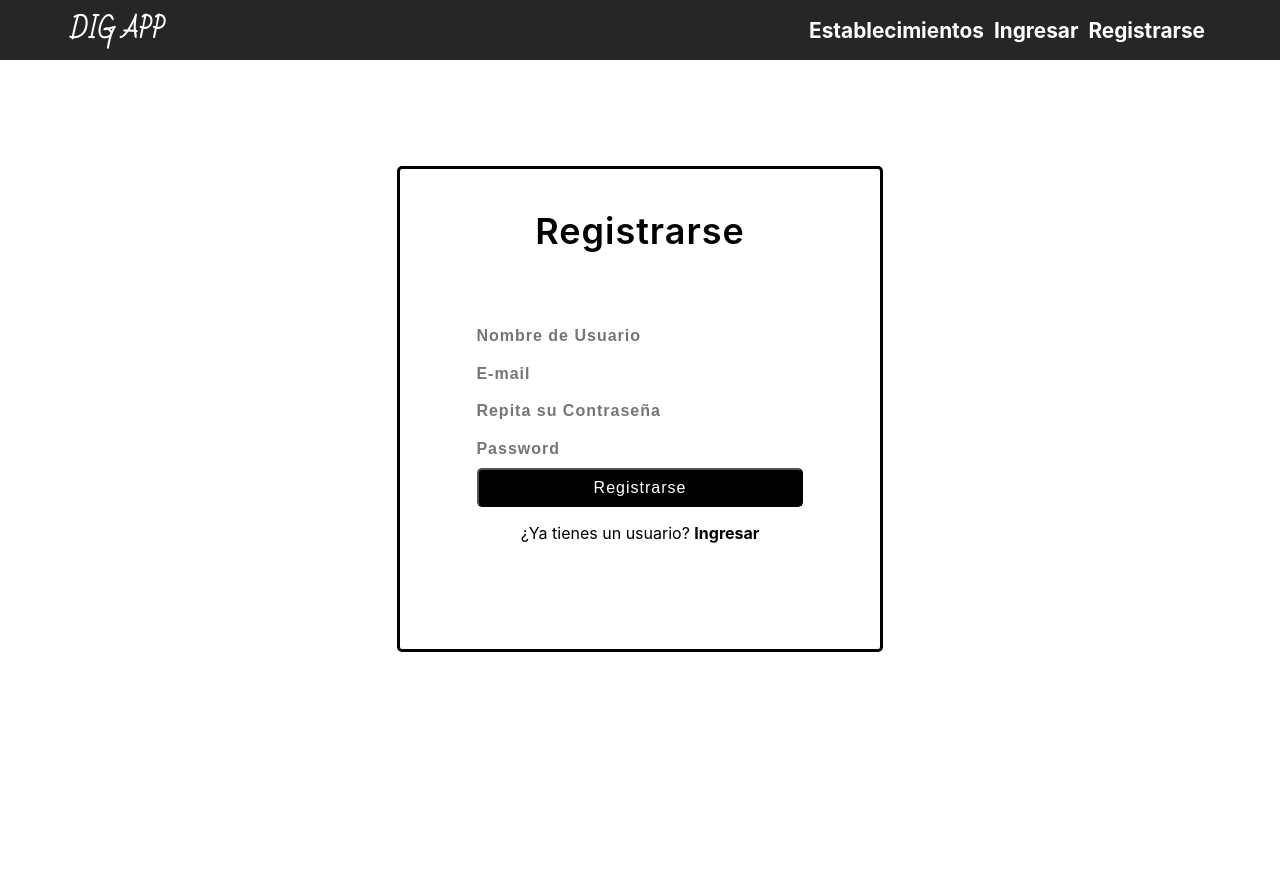
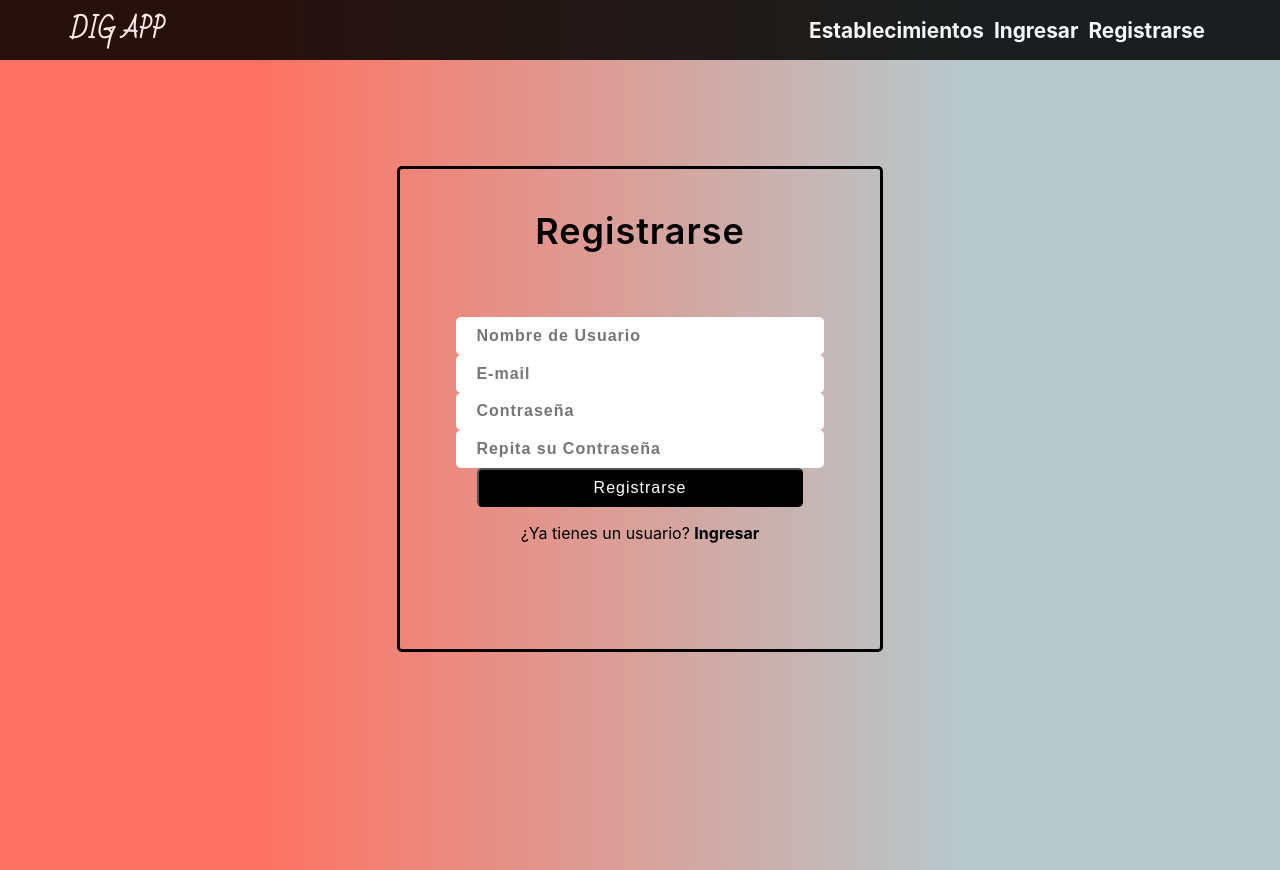
Before and after one commit to se2-group5/FrontEnd, a React (Create React App) app: page /signup in a window 1280 px wide. Built offline with nearby package versions, Linux system fonts and the light colour scheme; a web font is replaced by a local one.

Commit message:
set repository

```diff
--- a/src/Pages/Establishment/Establishment.jsx
+++ b/src/Pages/Establishment/Establishment.jsx
@@ -18,9 +18,20 @@ function Establishment() {
   const baseURL = `http://localhost:8000/api/businesses/${id}`;
 
   const data = async () => {
-    await axios.get(baseURL).then((response) => {
-      setEst(response.data);
-    });
+    await axios
+      .get(baseURL)
+      .then((response) => {
+        setEst(response.data);
+      })
+      .catch((error) => {
+        return error.response.data;
+      })
+      .then((error) => {
+        if (error.detail === "Not found.") {
+          console.log(error.detail);
+          window.location.href = "/NotFound";
+        }
+      });
   };
 
   useEffect(() => {
--- a/src/Pages/Establishment/MakeReport/MakeReport.jsx
+++ b/src/Pages/Establishment/MakeReport/MakeReport.jsx
@@ -36,9 +36,13 @@ function MakeReport() {
         business_id: parseInt(id),
         user_id: cookies.get("id"),
       },
-    }).then(() => {
-      window.location.href = `/establishment/${id}`;
-    });
+    })
+      .then(() => {
+        window.location.href = `/establishment/${id}`;
+      })
+      .catch((error) => {
+        console.log(error);
+      });
   };
 
   const [rating_business, setRating_business] = useState("");
--- a/src/Pages/Establishments/Establishments.js
+++ b/src/Pages/Establishments/Establishments.js
@@ -1,9 +1,7 @@
 import React, { useEffect, useState } from "react";
 import Card from "./Card/Card";
 import axios from "axios";
-
 import img1 from "../../assets/images/image9.jpg";
-
 import "./Establishments.css";
 
 const baseURL = "http://localhost:8000/api/businesses";
@@ -12,9 +10,17 @@ function Establisments() {
   const [establishments, setEstablishments] = useState();
 
   const getStablishments = async () => {
-    const res = await axios.get(baseURL);
-    const response = res.data;
-    setEstablishments(response);
+    await axios
+      .get(baseURL)
+      .then((response) => {
+        return response.data;
+      })
+      .then((response) => {
+        setEstablishments(response);
+      })
+      .catch((error) => {
+        console.log(error);
+      });
   };
 
   useEffect(() => {
--- a/src/Pages/Register/Register.css
+++ b/src/Pages/Register/Register.css
@@ -1,6 +1,12 @@
 .register {
   height: 100vh;
   padding-top: 70px;
+  background: rgb(255, 114, 97);
+  background: linear-gradient(
+    90deg,
+    rgba(255, 114, 97, 1) 20%,
+    rgba(183, 200, 203, 1) 75%
+  );
 }
 
 .register__container {
--- a/src/Pages/Register/Register.js
+++ b/src/Pages/Register/Register.js
@@ -1,29 +1,146 @@
 import React from "react";
+import axios from "axios";
 import "./Register.css";
+import { useForm } from "react-hook-form";
+import md5 from "md5";
+import Cookies from "universal-cookie";
+
+const baseURL = "http://localhost:8000/api/users/";
+const cookies = new Cookies();
 
 function Register() {
+  const {
+    register,
+    handleSubmit,
+    formState: { errors },
+  } = useForm();
+
+  console.log();
+
+  const onSubmit = (event) => {
+    if (event.password1 === event.password2) {
+      axios({
+        method: "post",
+        url: baseURL,
+        data: {
+          password: md5(event.password1),
+          is_superuser: false,
+          username: event.username,
+          email: event.email,
+          city: 1,
+        },
+      })
+        .then((response) => {
+          return response.data;
+        })
+        .then((response) => {
+          cookies.set("id", response.id, { path: "/" });
+          cookies.set("name", response.username, { path: "/" });
+          window.location.href = "/establishments";
+        })
+        .catch((error) => {
+          if (error.response.data) {
+            return error.response.data;
+          }
+        })
+        .then((error) => {
+          if (error.email) {
+            console.log(error);
+            alert("Este email ya esta siendo usado.");
+          } else if (error.username) {
+            console.log(error);
+            alert("Este nombre de Usuario ya esta siendo usado.");
+          }
+        });
+    } else {
+      alert("Las contraseñas no coinciden");
+    }
+  };
+
   return (
     <div className="register">
       <div className="register__container">
         <div className="register__info__container">
           <h1 className="tittle">Registrarse</h1>
-          <form className="inputs__container">
+          <form className="inputs__container" onSubmit={handleSubmit(onSubmit)}>
             <input
               className="input"
               type="text"
               placeholder="Nombre de Usuario"
+              {...register("username", {
+                required: {
+                  value: true,
+                  message: "Este campo es requerido",
+                },
+                minLength: {
+                  value: 4,
+                  message: "Minimo 4 caracteres",
+                },
+                maxLength: {
+                  value: 20,
+                  message: "Maximo 20 caracteres",
+                },
+              })}
             ></input>
-            <input className="input" type="text" placeholder="E-mail"></input>
+            {errors.username && (
+              <span className="span">{errors.username.message}</span>
+            )}
             <input
               className="input"
-              type="texpasswordt"
-              placeholder="Repita su Contraseña"
+              type="text"
+              placeholder="E-mail"
+              {...register("email", {
+                required: {
+                  value: true,
+                  message: "El campo es requerido",
+                },
+                pattern: {
+                  value: /^[A-Z0-9._%+-]+@[A-Z0-9.-]+\.[A-Z]{2,4}$/i,
+                  message: "Ingrese un correo válido",
+                },
+              })}
             ></input>
+            {errors.email && (
+              <span className="span">{errors.email.message}</span>
+            )}
             <input
               className="input"
               type="password"
-              placeholder="Password"
+              placeholder="Contraseña"
+              {...register("password1", {
+                required: {
+                  value: true,
+                  message: "El campo es requerido",
+                },
+                pattern: {
+                  value:
+                    /^(?=.[a-z])(?=.[A-Z])(?=.*\d)[A-Za-z\d]{8,15}[^’\s]$/i,
+                  message: "Ingrese una constraseña valida",
+                },
+              })}
             ></input>
+            {errors.password1 && (
+              <span className="span">{errors.password1.message}</span>
+            )}
+            <input
+              className="input"
+              type="password"
+              placeholder="Repita su Contraseña"
+              {...register("password2", {
+                required: {
+                  value: true,
+                  message: "El campo es requerido",
+                },
+                pattern: {
+                  value:
+                    /^(?=.[a-z])(?=.[A-Z])(?=.*\d)[A-Za-z\d]{8,15}[^’\s]$/i,
+                  message: "Ingrese una constraseña valida  ",
+                },
+              })}
+            ></input>
+            {errors.password2 && (
+              <span className="span">{errors.password2.message}</span>
+            )}
             <button type="submit" className="btn">
               Registrarse
             </button>
```
